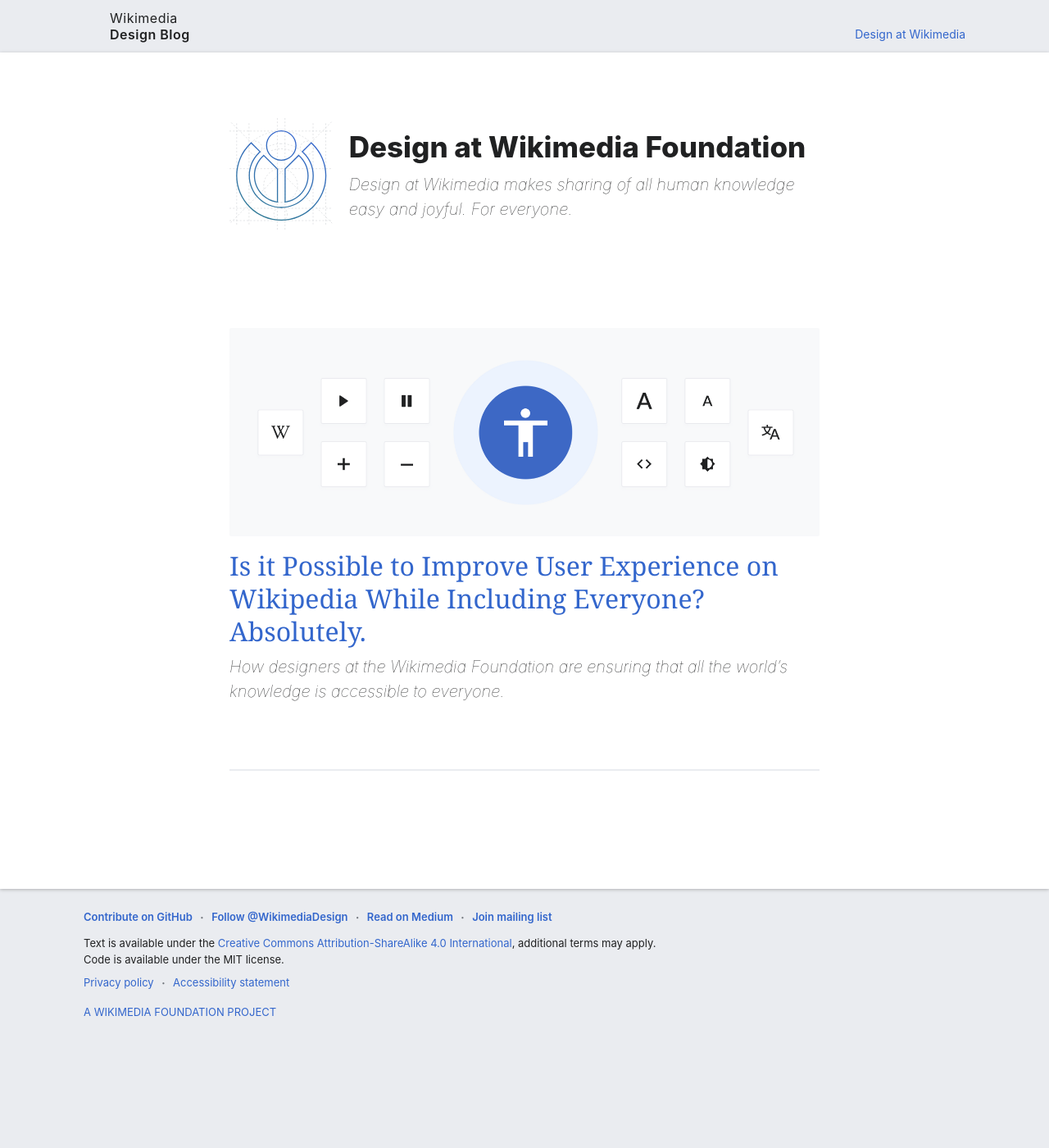
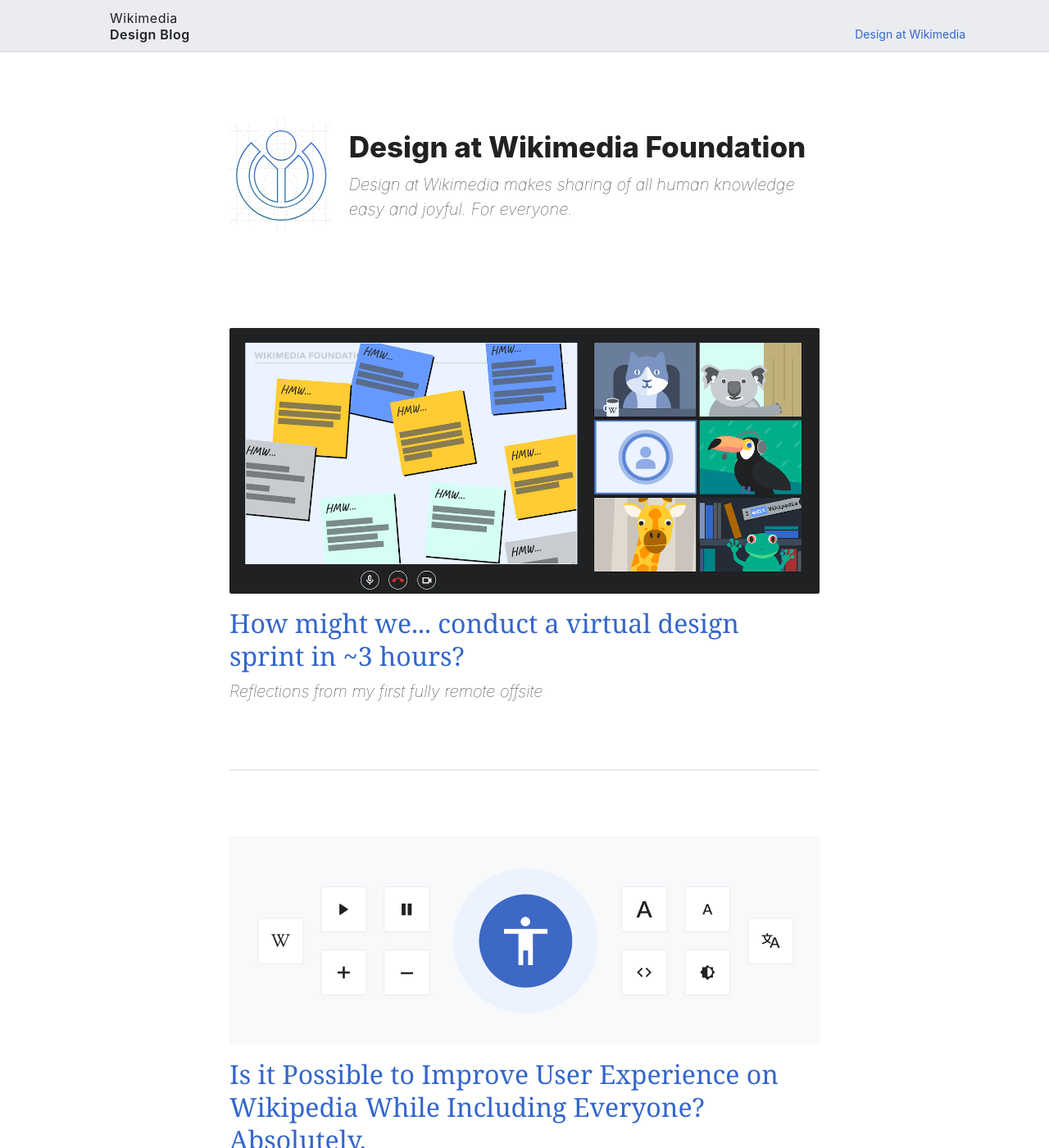
Before and after one commit to wikimedia/design-blog, a Jekyll site: the page built from index.html, in a window 1280 px wide and 1400 px high. Shown: the whole window at 82% size. Built offline with Jekyll 4.4.1, drawn with Linux system fonts in a browser that asks for light colours; some web fonts are replaced; some of the changed lines change nothing that is shown.

Commit message:
feat: virtual offsite post
Change-Id: I1fde6115a6fb9f5bacb0f5882e32f40acffeac6f

```diff
--- /dev/null
+++ b/_posts/2020-06-01-hmw-conduct-a-virtual-design-sprint.md
@@ -0,0 +1,131 @@
+---
+layout: post
+title: How might we... conduct a virtual design sprint in ~3 hours?
+image: /assets/uploads/virtual-sprint-lead-image.png
+excerpt: Reflections from my first fully remote offsite
+date: 2020-06-30T17:26:32.585Z
+---
+
+_By [Rita Ho](test.com)_
+
+## Background
+Being a designer at the Wikimedia Foundation means I am reasonably accustomed to working remotely – both geographically, and in the sense of being the sole designer in a cross-functional team. For the past 2 years I’ve worked in the [Growth team](https://www.mediawiki.org/wiki/Growth), whose goal is to increase the number of new contributors on wiki projects.
+
+In late 2019, for a number of reasons (logistics of scheduling 10 people spread all around the world, financial prudence, desire to reduce the carbon footprint of travel), we decided to trial holding our team offsite virtually. At the time it seemed like a novel experiment to try, but in the wake of the COVID-19 pandemic, I have since realized that this might be the new normal.
+
+After our team’s program manager, Jazmin Tanner published a [richly detailed piece](https://medium.com/@ItsJazTanner/how-planning-a-virtual-offsite-prepared-me-for-covid-19-remote-work-c0e92bb4fefb) on her experience organizing the entire offsite virtually, I decided to write this post based on my specific role as the designer tasked with running a “mini-design sprint” virtually as part of the proceedings, with reflections on what things worked well (and not so well) for more virtual design sprints that will likely be in our futures.
+
+## Setting the scene
+
+### Goals and expectations
+The first thing to do was to set clear objectives for the event. For the Growth team, our aims were two-fold. Firstly, it was to finalise work on our current project to introduce “[Suggested edits](https://www.mediawiki.org/wiki/Growth/Personalized_first_day/Newcomer_tasks)” (small editing tasks) to new users in the Wikipedia languages we work with to pilot our new features. As the designer on the team, it was my responsibility to lead ideation for the offsite’s second aim: to address our longer term goal of creating a **cohesive newcomer experience** so that new Wikipedia users feel welcomed and encouraged to contribute.
+
+### Audience and constraints
+To meet these challenges we had to integrate the diverse perspectives of our team, which consisted of myself, a product manager, a program manager, three engineers, an engineering manager, a QA analyst, a data analyst, and a community relations specialist. Some members of our team had participated in a couple of design sprints before, others had limited experience with the process.
+
+As I saw it there were 3 main challenges in adapting the traditional / formal design sprint format:
+
+1. **Time**: How might we complete a nimble ~3 hour design sprint when it typically takes a few days?
+2. **Distance**: How might we successfully discuss and sketch together to generate ideas when everyone is remote?
+3. **Engagement**: How might we encourage participation amongst non-designers who may be unfamiliar, daunted and/or plain dislike the format and tools used? (sketching is not enjoyable for everyone!)
+
+An additional constraint on time was that the design “mini-sprint” was to be broken up into two sessions on days #2 and #4 of a four-day long virtual offsite.
+
+### (Over) Planning ahead
+
+Perhaps the oft-quoted saying that “[I would have written a shorter letter, but I did not have the time](https://en.wikiquote.org/wiki/Blaise_Pascal)” applies to sprint planning too. Doing more pre-planning including creating pre-reading for participants was important in ensuring the shorter sprint format had a chance of being executed well, and in time.  Prior to the whole offsite, the team responded to a short survey with their hopes and fears, which helped immensely with deciding the mix of passive/active participation and level of group vs individual work to include.
+
+Also essential to planning was determining the focus of the design sprint activity, and then tailoring (and paring down) only the most relevant activities to achieve that goal. Taking cues from a few other blog posts about [one](https://medium.com/@designsprintstudio/the-one-hour-brain-sprint-409fc5417e10), [two](https://blog.prototypr.io/the-2-hour-design-sprint-9e2bbc14ee1) and [four hour](https://ux.shopify.com/the-4-hour-design-sprint-b05b516cede7) design sprints, I decided in session #1 to use some parts of the [Google Ventures design sprint](https://designsprintkit.withgoogle.com/methodology/overview) method, with the question of “How might we create an integrated newcomer homepage” as the overarching prompt.
+
+![Virtual sprint slides]({{site.url}}/assets/uploads/virtual-sprint-slides.png)
+
+## Sprinting: What happened on the Growth sprint
+This section discusses what we did during the sprint, before I then delve into more details on the tools and resources used.
+
+### Session One: Diverging and ideating
+The product manager and I gave lightning talks on different key themes around the newcomer experience, while each person wrote down their ideas in the “How Might We...” (HMW) format: a way of describing ideas and challenges positively in the form of an opportunity.
+
+The Growth team already had a pretty comprehensive understanding of the project, so as anticipated there was a diverse range of HMWs generated. I then took the team through an affinity mapping exercise – essentially a fancy term for organizing similar ideas into groups.
+
+We voted for the top five ideas from the affinity groups and proceeded to the sketch phase (the third Google DS Methodology phase) where participants created “pitch posters” (see example in the facilitation deck linked at the end resources). During these break-out sessions people worked in pairs to design interaction flows and user experiences in as high or low fidelity as they were comfortable working with, and returned to the group to present to everyone.
+
+<a href="https://docs.google.com/presentation/d/1kfsdw_C8Q7y1gfofEOieIdfFpVFyH75647zTNNTvpYk/">
+  <img src="{{site.url}}/assets/uploads/virtual-sprint-figma-session-1.png" alt="Facilitation deck">
+</a>
+
+### Session Two: Converging on key insights
+This was the “wrap-up” session where we reviewed the top ideas generated in the first session, and ended with a fun exercise to help each team member reflect on the different perspectives brought to the newcomer homepage’s upcoming feature work. From here, the intention was that each team member could better articulate and advocate for priorities from their preferred position, and help drive the product direction.
+
+We needed a collaborative decision-making activity that wasn’t purely democractic, but was still open, transparent, and hopefully fun. I invented the “Marry, Move, Kill” activity in which each person would describe their dream newcomer homepage based on the existing homepage as well as sections that had been voted on the previous day. From these candidates, each team member must “marry” sections to their home page, “move” others, and “kill” at least one.
+
+<a href="https://www.figma.com/file/atUa8TCT65bu1tMBx1Q571/Growth-Design-Fall-2019-Offsite-%E2%80%93%C2%A0Design-Session-2?node-id=216%3A13">
+  <img src="{{site.url}}/assets/uploads/virtual-sprint-figma-session-2.png" alt="Template page on Figma for Marry, Move, Kill activity">
+</a>
+
+### Documenting the outcomes post-sprint
+One benefit of the virtual sprint is that format lends itself for easier documenting.  In the case of many conference call apps, you can literally record the sessions. Whilst we didn’t do so for the design sessions this time around, there were a few key outcomes documented in the various notes and artefacts:
+
+* **Identified a future feature**: Building out a Mentor dashboard to help experienced editors better guide new contributors
+* **Insights about tailoring specific features to Mobile or Desktop**: Experimenting with different experiences and on mobile and desktop - realising that a cohesive experience does not necessarily require parity of features available
+* **Confirmation about product direction**: Driving editing as the focus of the newcomer homepage feature
+* **Meta-outcome**: Getting a better sense of each team member’s priorities
+
+## Choosing suitable tools for...
+### Remote-friendly participation
+Design sprints can be challenging even when people are face-to-face. Managing the process remotely had to address such variables as connection speeds, platform diversity, familiarity with remote collaboration tools, and general comfort with doing this kind of work via video conference. So much can be lost without the cues and subtleties of being co-located, so it was important to choose remote-collaboration tools that were both reliable, and relatively familiar for everyone.
+
+Google Meet was used for all video conferencing and communication, Google Slides to create and present the facilitation deck (and supporting materials), and Figma for our collaborative design sessions.
+
+### Video conferencing
+We used Google Meet for both the main event, as well as breaking out  into smaller groups in ‘side Meets’ for the sketch phase, but only on the first day, as it seemed like too much time spent out of group discussion dissipated focus. We did no breakout sessions on day two to allow the team to concentrate on the Marry, Move, Kill exercise.
+
+### Facilitating
+I made a facilitation deck that communicated each session’s goals and served as the roadmap for the sprint. I chose Google Slides because as with Meet, everyone was already familiar with the tool. For presenting over a video call, it turned out to be very useful to not only have this deck, but having it under the management and control of a single presenter meant easy incorporation of useful facilitator tools like countdown timers (via embedding YouTube videos like [this one](https://www.youtube.com/watch?v=Vn31KFenBIo)) and reaction GIFs.
+
+### Collaborating
+For the sketch phase I used Figma, a web-based collaborative design tool, to create templates and design elements that were intended to help non-designers participate more easily (through being able to copy and paste existing visual elements). In retrospect, even Figma proved to be too finicky for some on the team (and this was even with a “warm-up exercise” to get team members familiar with using it). I recommend using collaboration tools that everyone in a group is familiar with or can get up to speed on quickly. Google slides could have been used instead, and so could paper and pencil sketches that could have been photographed and shared.
+
+## TL;DR: Checklist for the next virtual sprint
+Whilst there is definitely value in having in-person meetings that a remote event can never match completely, there are some benefits of the format that may help offset the social/bonding cost. Being alone in their own environments may be beneficial in helping participants to focus, albeit in shorter online doses. The following are some thoughts for how I would try to plan the next sprint so that folks go from being a captive audience to a captivated participant.
+
+### Plan
+* Set clear objectives for what should be accomplished at the end of the sprint.
+* Tailor to your audience. Determine how much onboarding for an idea or activity may be necessary for the particular group’s knowledge/skill set/interests.
+* Preview content if possible. Sharing the agenda, introducing tools, rubrics, etc. _beforehand_ can reduce the amount of introduction required.
+* Understand the scope. Don’t try to shoot the moon in 3 hours.
+* Provide enough time, then add a few more minutes for transition time for good measure.
+* Assign a moderator and note-taker.
+* Incorporate some ‘fun’ activities too. Interspersing sessions with some short ice-breaker type activities will help folks get comfortable chatting and sharing ideas over video
+
+### Provide
+* An overview of goals, activities, and metrics.
+* Warm-up exercises to get familiar and comfortable with relatively new collaboration tools.
+* More interactive and entertaining-framing on activities can help inject some more social enjoyment that is missed from not having an in-person event
+* Opportunities for smaller sessions and regrouping.
+* Templates for collaboration and assessment.
+
+### Collaborate
+* Use templates.
+* Pick the right tool for the collaborative job.
+* Focus on enabling everyone to contribute.
+* Break out and regroup as necessary.
+
+### Reflect
+* Look back on what has been done.
+* Measure against stated goals.
+* Share the results.
+* Provide opportunity for group feedback.
+
+## More feedback always welcome
+Though the opinions in this writing are my own, the Wikimedia Design team strives to design in the open with a transparent and participatory process. With that in mind, we welcome any thoughts and experiences you may have on running a virtual design sprint, especially in a group where not everyone is a designer.
+
+
+
+
+
+
+
+
+<p class="post__authors">
+  Written with the assistance of David A.M. Goldberg
+</p>
--- a/assets/styles/wmui-blog.css
+++ b/assets/styles/wmui-blog.css
@@ -25,6 +25,7 @@
   font-size: 3.6rem;
 }
 
+.post__content li,
 .post__content p {
   margin-bottom: 5rem;
   font-size: 2rem;
@@ -32,6 +33,10 @@
   color: #202122;
   letter-spacing: 0.05px;
   font-family: 'Linux Libertine', 'Georgia', 'Times', serif;
+}
+
+.post__content li {
+  margin-bottom: 1rem;
 }
 
 .post__content .post__authors {
```
Also changed, not shown: assets/uploads/virtual-sprint-figma-session-1.png (added), assets/uploads/virtual-sprint-figma-session-2.png (added), assets/uploads/virtual-sprint-lead-image.png (added), assets/uploads/virtual-sprint-slides.png (added), 8 other files.
